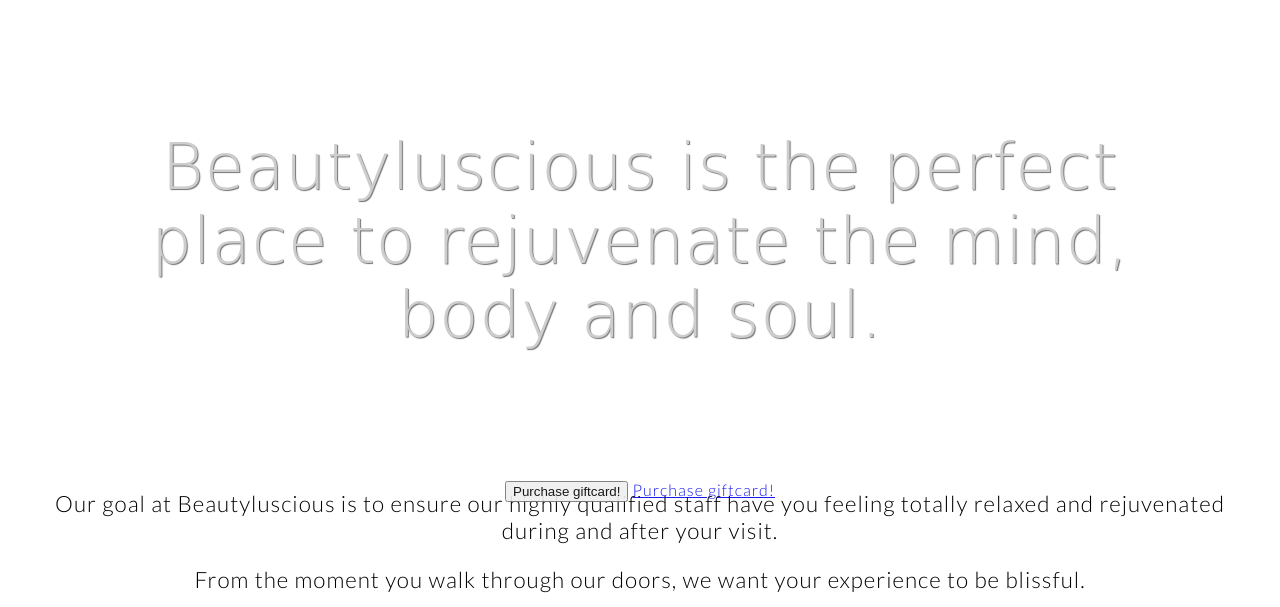
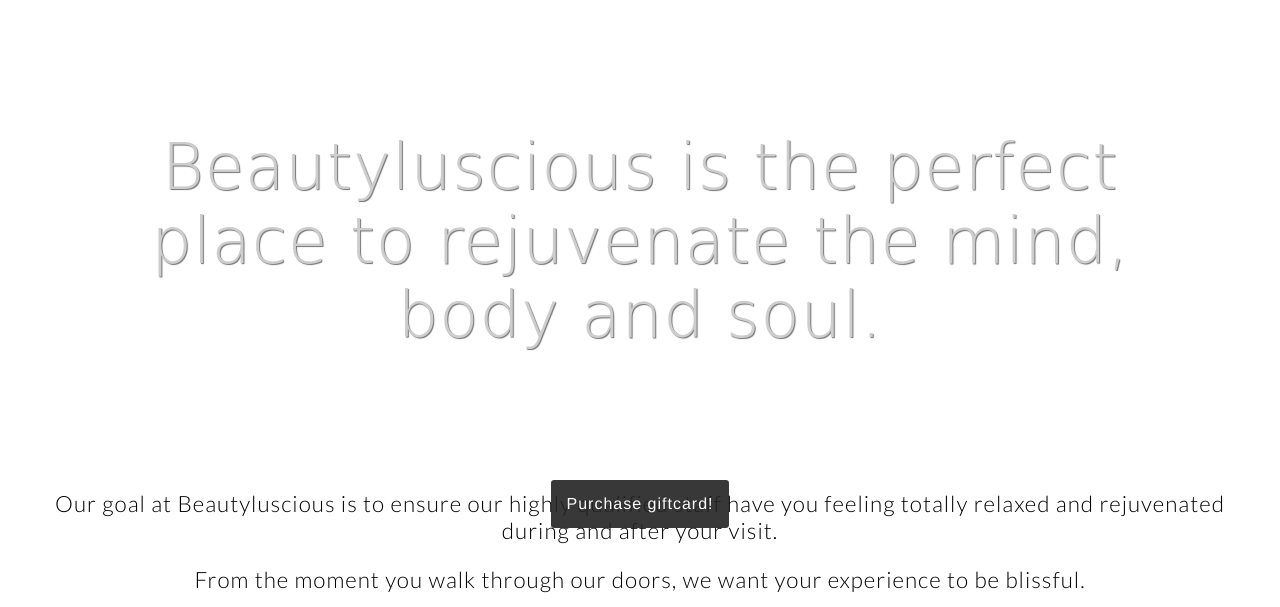
Before and after one commit to beautyluscious/beautyluscious, a website: page index.html in a window 1280 px wide. Shown: the part 193-800 px from the top of the page. Drawn offline with Linux system fonts and the light colour scheme; some packages are replaced by stand-ins of ours; a script that the page names is missing; a web font is replaced by a local one.

Commit message:
button style

```diff
--- a/index.html
+++ b/index.html
@@ -52,8 +52,8 @@
       <h1 id="tag-line">Beautyluscious is the perfect place to rejuvenate the mind, body and soul.</h1>
 
 <!––Place this button or link into your webpage's body where you want the widget launcher to display.––>
-<input id="sc-widget_launcher_button" type="button" value="Purchase giftcard!" onclick="launchShortcutsWidget();">
-<a id="sc-widget_launcher_link" href="#" onclick="launchShortcutsWidget();">Purchase giftcard!</a>
+
+<a id="sc-widget_launcher_link" href="#" class="button button_secondary" onclick="launchShortcutsWidget();">Purchase giftcard!</a>
     </section>
 
     <section id="aboutUs" class="site-segment about-us">
```
